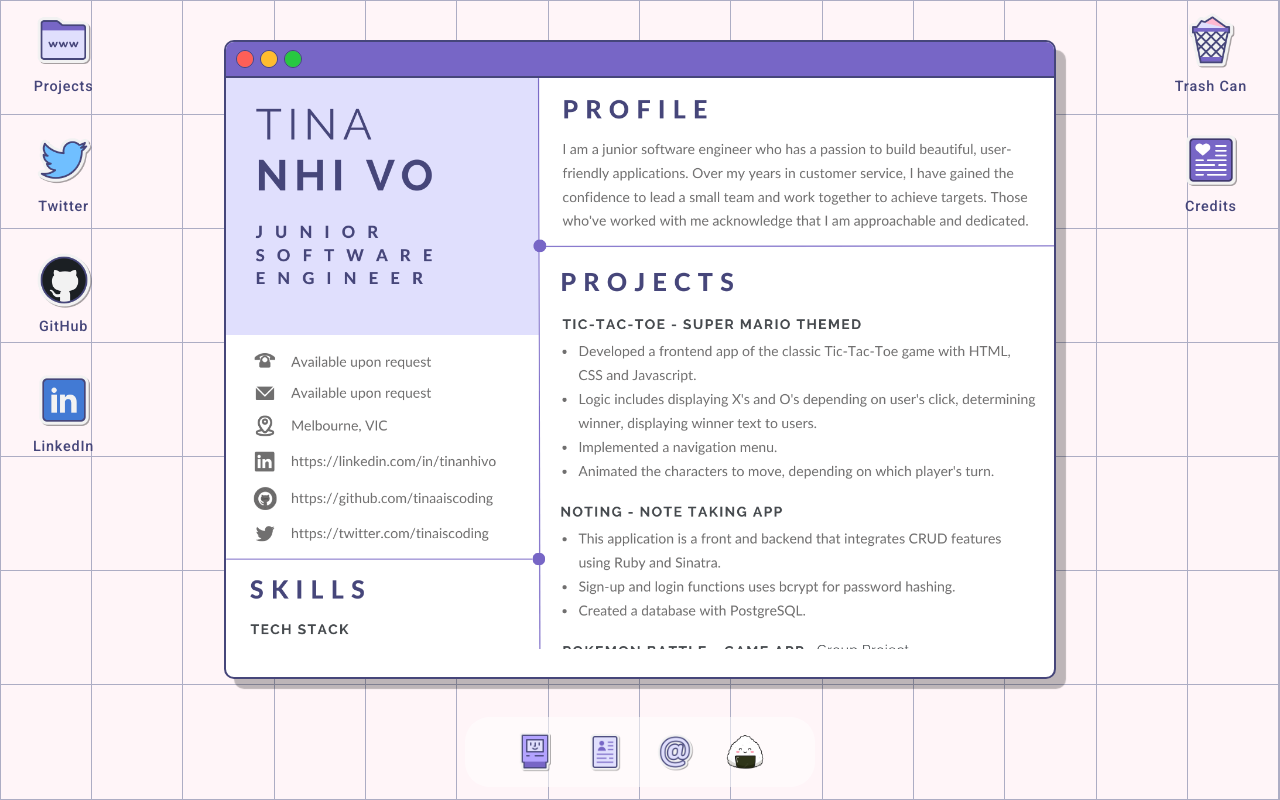
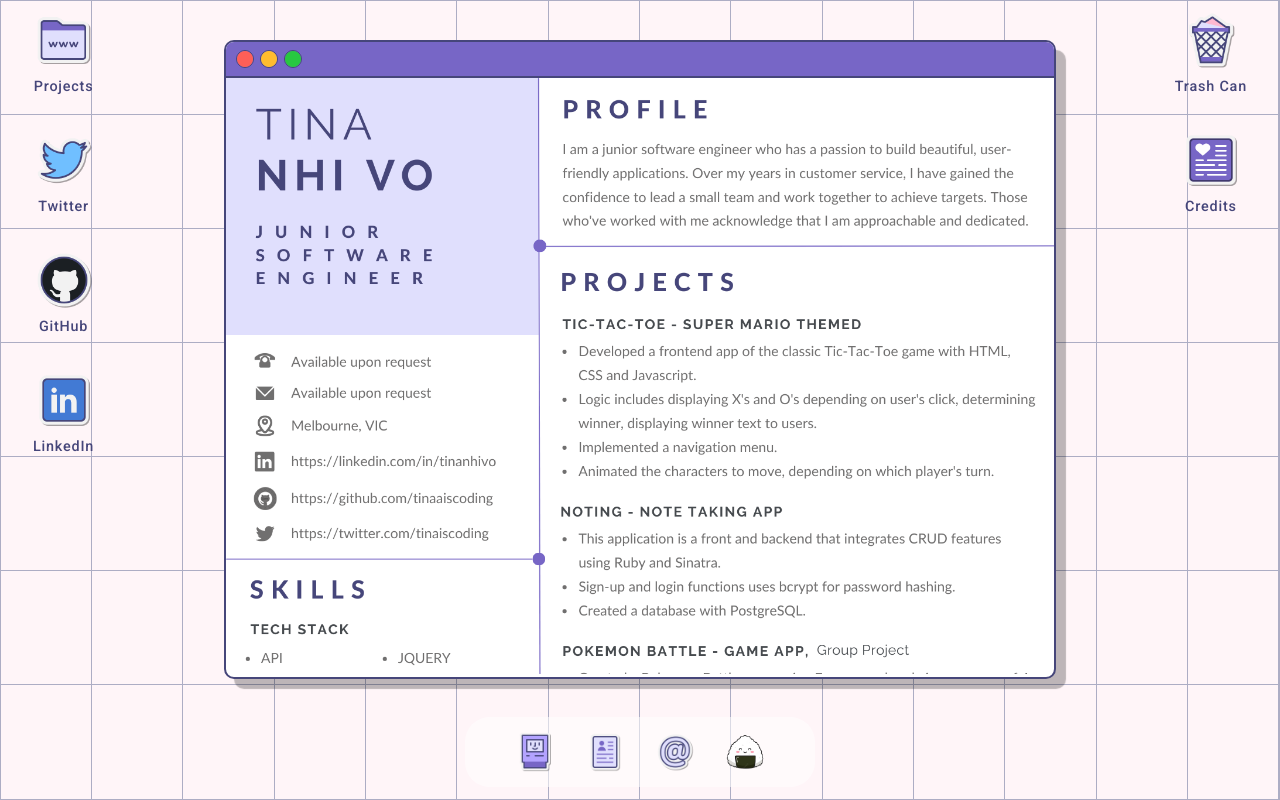
Before and after one commit to tinaaiscoding/tinas-portfolio, a React (Create React App) app: page / in a window 1280 px wide. Both pictures are taken after a click on the element 605 px from the left and 752 px from the top of the page. Built offline with nearby package versions, Linux system fonts and the light colour scheme.

Commit message:
Fix resume content scroll

```diff
--- a/src/components/Dockbar/Resume.module.css
+++ b/src/components/Dockbar/Resume.module.css
@@ -3,11 +3,11 @@
   height: 80%;
   width: 65%;
   top: 5%;
-  left: 22.3%;
+  left: 14.8%;
 }
 
 .resume {
-  height: 714px;
+  height: 596px;
 }
 
 .resumeImg {
@@ -21,7 +21,4 @@
   #resumeWindow {
     left: 17.5%;
   }
-  .resume {
-    height: 571px;
-  }
 }
```
